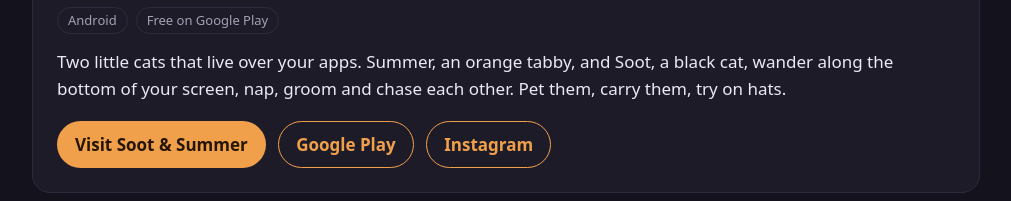
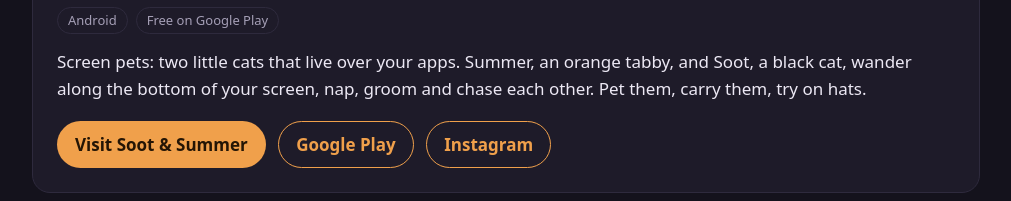
Before and after one commit to Real-Vachie/Real-Vachie.github.io, a plain HTML site: page index.html in a window 1280 px wide. Shown: the part 599-800 px from the top of the page, without its empty margins (134-1145 px from the left). Drawn offline with Linux system fonts and the light colour scheme.

Commit message:
S&S card: screen pets pitch
Co-Authored-By: Claude Opus 5.5 <noreply@anthropic.com>
Claude-Session: https://claude.ai/code/session_018U967XgV8EAQyGSFNePSZs

```diff
--- a/index.html
+++ b/index.html
@@ -101,7 +101,7 @@
       <div class="body">
         <h3><img src="/soot-and-summer/media/app-icon.png" alt="">Soot &amp; Summer</h3>
         <ul class="tags"><li>Android</li><li>Free on Google Play</li></ul>
-        <p>Two little cats that live over your apps. Summer, an orange tabby, and Soot, a black cat, wander along the bottom of your screen, nap, groom and chase each other. Pet them, carry them, try on hats.</p>
+        <p>Screen pets: two little cats that live over your apps. Summer, an orange tabby, and Soot, a black cat, wander along the bottom of your screen, nap, groom and chase each other. Pet them, carry them, try on hats.</p>
         <a class="btn" href="https://soot-and-summer.com/">Visit Soot &amp; Summer</a>
         <a class="btn ghost" href="https://play.google.com/store/apps/details?id=com.realvachie.sootandsummer">Google Play</a>
         <a class="btn ghost" href="https://www.instagram.com/soot_and_summer/">Instagram</a>
```
